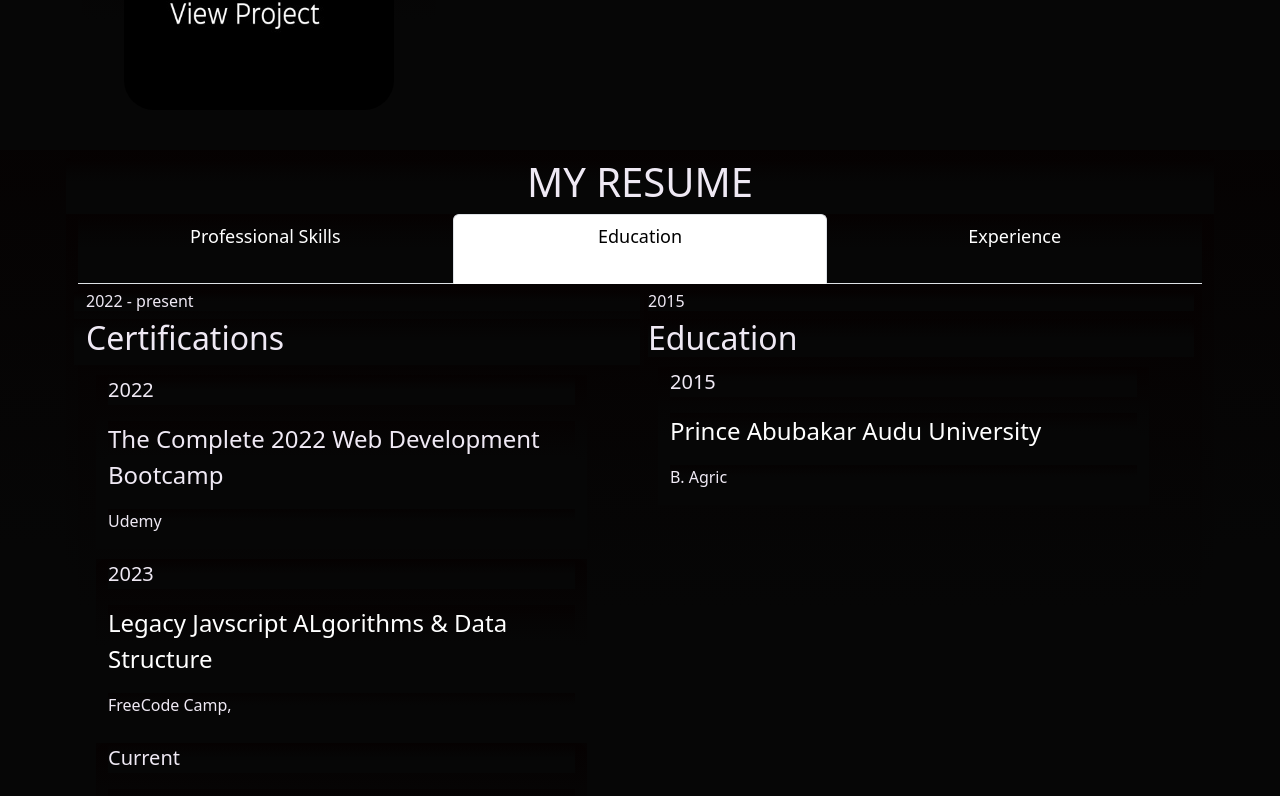
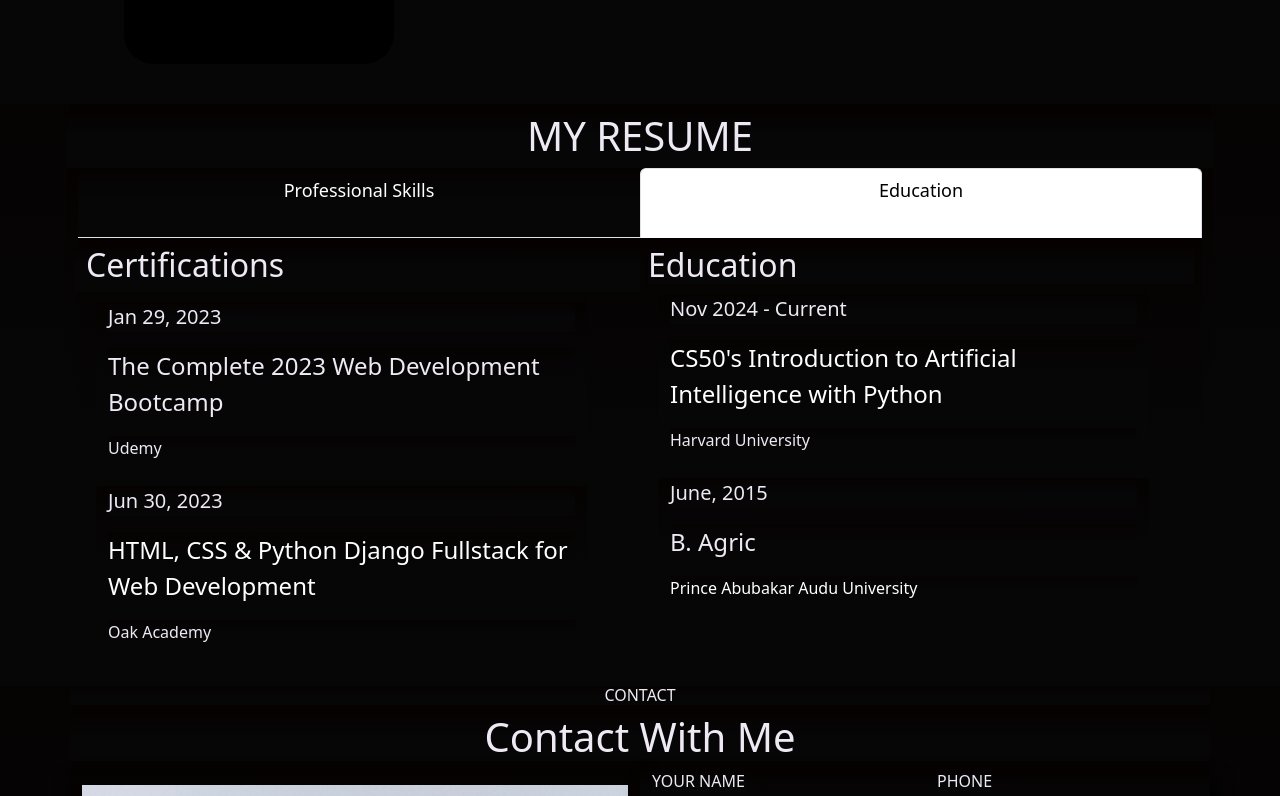
Before and after one commit to cyrus-nodejs/portfolio, a React (Vite) app in the folder Cyrusportfolio/: page / in a window 1280 px wide. Shown: the part 1992-2788 px from the top of the page. Built offline with nearby package versions, Linux system fonts and the light colour scheme.

Commit message:
tush commit

```diff
--- a/Cyrusportfolio/src/page/Bio.tsx
+++ b/Cyrusportfolio/src/page/Bio.tsx
@@ -72,8 +72,8 @@ const Bio = () => {
             </TrackVisibility>
       </div>
       <div className="p-2 ">
-      <p className="fs-5 fw-light  ">I enjoy buiilding software applications. Though I have personal preference for  integrating NODEJS + REACT or DJANGO  REACT as a fullstack developer,  I can also take on Node JS  and DJANGO projects as a backend developer.  </p>
-      <p className="fs-5 fw-light  ">I can't wait to collaborate on some challenging cool stuffs😊!  </p>
+      <p className="fs-5 fw-medium  ">I enjoy buiilding fullstack  applications. Though I have personal preference for  integrating NODEJS + REACT or DJANGO  REACT as a fullstack developer,  I can also take on Node JS  and DJANGO projects as a backend developer.I can't wait to collaborate on some challenging cool stuffs😊!  </p>
+
       </div>
     </Stack>
 
--- a/Cyrusportfolio/src/page/Resume/Education.tsx
+++ b/Cyrusportfolio/src/page/Resume/Education.tsx
@@ -10,41 +10,27 @@ const Education = () => {
 
 
        <Row >
-      <h6 className="color">2022 - present</h6>
+
       <h2 className='fs-2 '> Certifications</h2>
       </Row>
       <Row  className="Educationframe education" >
         <Col className="education ">
 
-      <p className="education  fw-medium fs-5">2022</p>
-    <p className="education fs-4 fw-medium">The Complete 2022 Web Development Bootcamp</p>
+      <p className="education  fw-medium fs-5">Jan 29, 2023</p>
+    <p className="education fs-4 fw-medium">The Complete 2023 Web Development Bootcamp</p>
     <p className="fs-6 education ">Udemy  </p>
       </Col>
       </Row>
       <Row  className="Educationframe education" >
         <Col className="education">
 
-      <p className=" fw-medium fs-5 education">2023</p>
-    <p className="text-white fs-4 fw-medium education">Legacy Javscript ALgorithms & Data Structure </p>
-    <p className="fs-6 education">FreeCode Camp,  </p>
+      <p className=" fw-medium fs-5 education">Jun 30, 2023</p>
+    <p className="text-white fs-4 fw-medium education">HTML, CSS & Python Django Fullstack for Web Development </p>
+    <p className="fs-6 education"> Oak Academy </p>
 
 
       </Col>
       </Row>
-      <Row  className="Educationframe education" >
-      <Col className="education">
-      <p className=" fw-medium fs-5 education">Current</p>
-    <p className="text-white fs-4 fw-medium education">CS50's Introduction to Artificial Intelligence with Python
-    </p>
-    <p className="fs-6 education">Harvard University </p>
-      </Col>
-
-      </Row>
-
-      {/* <Row  className="Educationframe education">
-
-      </Row>
-     */}
 
 
 
@@ -52,7 +38,7 @@ const Education = () => {
 
     <Col className="p-2  " sm={12} md={6} lg={6} >
 
-      <h6 className="color  fs-6">2015</h6>
+
       <h2 className="fs-2 ">Education</h2>
 
       <Row className="Educationframe  " >
@@ -62,15 +48,24 @@ const Education = () => {
         <Col className="education">
 
 
-   <p className=" fw-medium  education fs-5">2015</p>
- <p className="text-white education fs-4 fw-medium">Prince Abubakar Audu University </p>
- <p className="fs-6 education fw-medium">B. Agric </p>
+        <p className=" fw-medium fs-5 education">Nov 2024 - Current</p>
+    <p className="text-white fs-4 fw-medium education">CS50's Introduction to Artificial Intelligence with Python
+    </p>
+    <p className="fs-6 education">Harvard University </p>
    </Col>
 
 
 
 
   </Row>
+  <Row  className="Educationframe education" >
+        <Col className="education">
+      <p className=" fw-medium fs-5 education">June, 2015</p>
+
+    <p className="fs-4 education">B. Agric  </p>
+    <p className="text-white fs-6 fw-medium education">Prince Abubakar Audu University</p>
+      </Col>
+      </Row>
   </Col>
   </Row>
   </Container>
--- a/Cyrusportfolio/src/page/Resume/Experience.tsx
+++ b/Cyrusportfolio/src/page/Resume/Experience.tsx
@@ -1,51 +1,51 @@
-import { Container, Col, Row} from 'react-bootstrap';
+// import { Container, Col, Row} from 'react-bootstrap';
 
-const Experience = () => {
+// const Experience = () => {
 
-  return (
-    <section id="Experience"  >
-      <Container>
-      <Row>
-      <Row >
+//   return (
+//     <section id="Experience"  >
+//       <Container>
+//       <Row>
+//       <Row >
 
-    <h2 className='fs-2 text-center'>Work Experience </h2>
-    </Row>
-    <Col className="p-2"  sm={12} md={6} lg={6}  >
+//     <h2 className='fs-2 text-center'>Work Experience </h2>
+//     </Row>
+//     <Col className="p-2"  sm={12} md={6} lg={6}  >
 
 
-    <Row  className="Educationframe education"  >
-    <Col className="education" sm={12}>
-      <p className="stack education fw-medium fs-5">Feb 2022 - Jan 2023</p>
-    <p className="text-white education fs-4 fw-medium">FRONTEND DEVELOPER INTERN </p>
-    <p className="fs-6 education">ACE GLOBAL SYSTEMS</p>
-    </Col>
-  </Row>
+//     <Row  className="Educationframe education"  >
+//     <Col className="education" sm={12}>
+//       <p className="stack education fw-medium fs-5">Feb 2022 - Jan 2023</p>
+//     <p className="text-white education fs-4 fw-medium">FRONTEND DEVELOPER INTERN </p>
+//     <p className="fs-6 education">ACE GLOBAL SYSTEMS</p>
+//     </Col>
+//   </Row>
 
 
-  </Col>
+//   </Col>
 
-  <Col className="p-2  " sm={12} md={6} lg={6} >
+//   <Col className="p-2  " sm={12} md={6} lg={6} >
 
 
 
-  <Row  className="Educationframe education"  >
-    <Col className="education" sm={12}>
-    <p className="stack fw-medium education fs-5">March 2023 - Jan 2024</p>
-    <p className="text-white education fs-4 fw-medium">FRONTEND DEVELOPER </p>
-    <p className="fs-6 education">FLOURISH HYDROLAB </p>
-    </Col>
-  </Row>
+//   <Row  className="Educationframe education"  >
+//     <Col className="education" sm={12}>
+//     <p className="stack fw-medium education fs-5">March 2023 - Jan 2024</p>
+//     <p className="text-white education fs-4 fw-medium">FRONTEND DEVELOPER </p>
+//     <p className="fs-6 education">FLOURISH HYDROLAB </p>
+//     </Col>
+//   </Row>
 
 
 
 
-  </Col>
+//   </Col>
 
-      </Row>
-      </Container>
-    </section>
+//       </Row>
+//       </Container>
+//     </section>
 
-  )
-}
+//   )
+// }
 
-export default Experience
+// export default Experience
--- a/Cyrusportfolio/src/page/Resume/Resumebox.tsx
+++ b/Cyrusportfolio/src/page/Resume/Resumebox.tsx
@@ -2,7 +2,7 @@ import {Nav, Col, Row} from 'react-bootstrap';
 import Tab from 'react-bootstrap/Tab';
 
 import Education from './Education';
-import Experience from './Experience';
+// import Experience from './Experience';
 import Skills from '../Skill/Skills';
 
 const Resumebox = () => {
@@ -37,19 +37,19 @@ const Resumebox = () => {
               <Nav.Link eventKey="second" className="resumelink text-center">Professional Skills</Nav.Link>
             </Nav.Item>
             <Nav.Item>
-              <Nav.Link eventKey="first" className="resumelink text-center">Education</Nav.Link>
+              <Nav.Link eventKey="first" className="resumelink  text-center">Education</Nav.Link>
             </Nav.Item>
 
-            <Nav.Item>
+            {/* <Nav.Item>
               <Nav.Link eventKey="third" className="resumelink text-center text-outline-danger">Experience</Nav.Link>
-            </Nav.Item>
+            </Nav.Item> */}
           </Nav>
 
 
           <Tab.Content>
             <Tab.Pane eventKey="first"><Education/></Tab.Pane>
             <Tab.Pane eventKey="second"><Skills /></Tab.Pane>
-            <Tab.Pane eventKey="third"><Experience /></Tab.Pane>
+            {/* <Tab.Pane eventKey="third"><Experience /></Tab.Pane> */}
           </Tab.Content>
           </Col>
       </Row>
```
